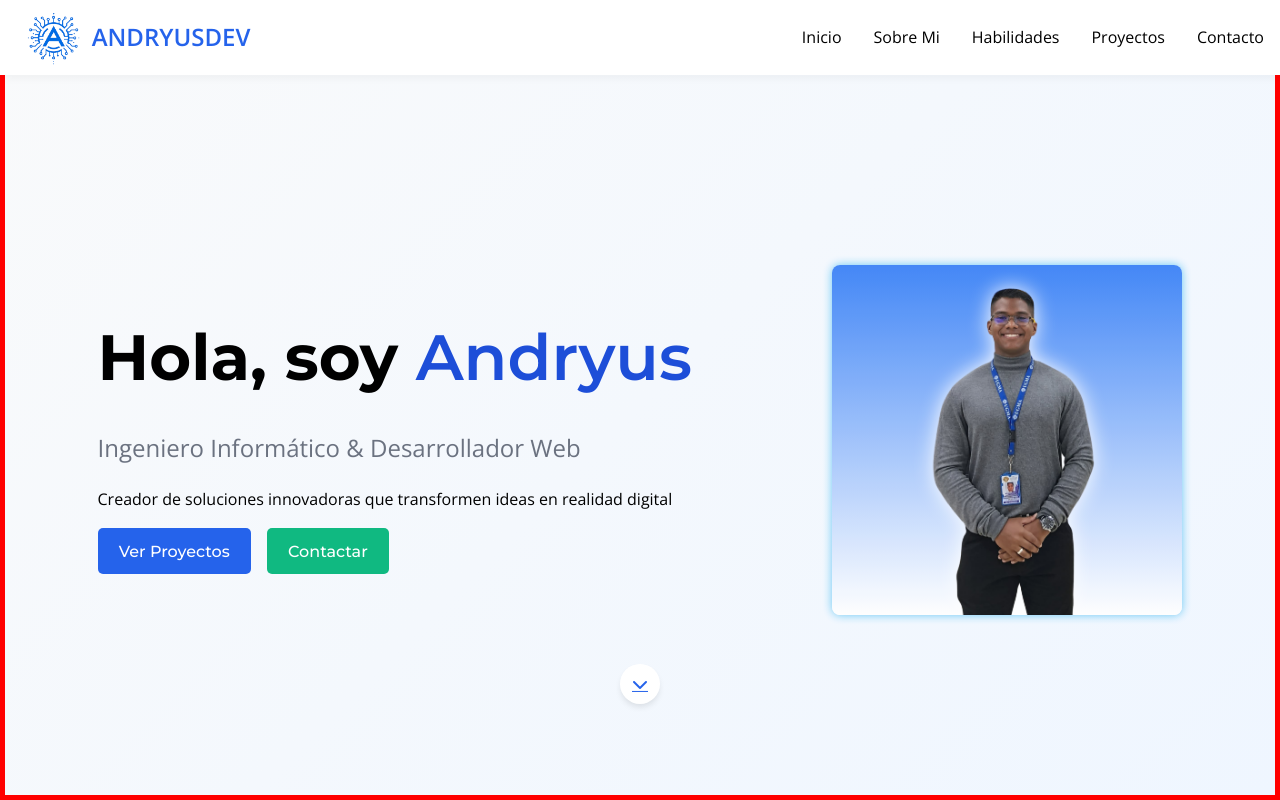
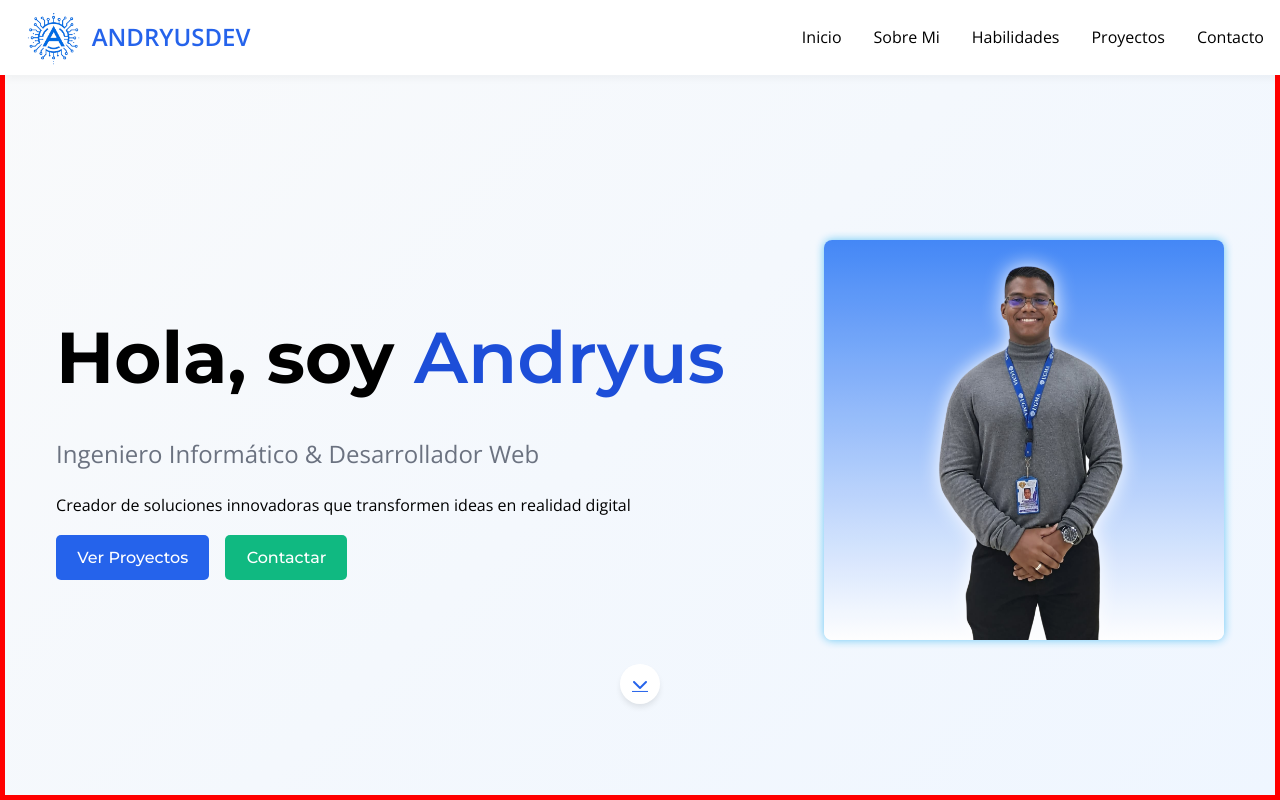
Before and after one commit to AndryusDev/Andryusdev_portafolioweb, a Django app: page /portafolio/ in a window 1280 px wide. Run offline with Django 5.2, Linux system fonts and the light colour scheme.

Commit message:
arrglando tamaño de las letras

```diff
--- a/Andryusdev_web/static/css/Inicio.css
+++ b/Andryusdev_web/static/css/Inicio.css
@@ -40,7 +40,7 @@ main {
 .inicio__title {
     font-family: 'Montserrat', sans-serif;
     font-weight: 600;
-    font-size: 4rem;
+    font-size: 4.5rem;
     margin: 0;
 }
 
@@ -104,8 +104,8 @@ span {
 
 .inicio__contenedor-imagen--imagen {
     position: relative;
-    height: 350px;
-    width: 350px;
+    height: 400px;
+    width: 400px;
     border-radius: 8px;
     background: linear-gradient(#3B82F6, #FFFFFF);
     /*border: 4px solid var(--color-primary-light);*/
```
